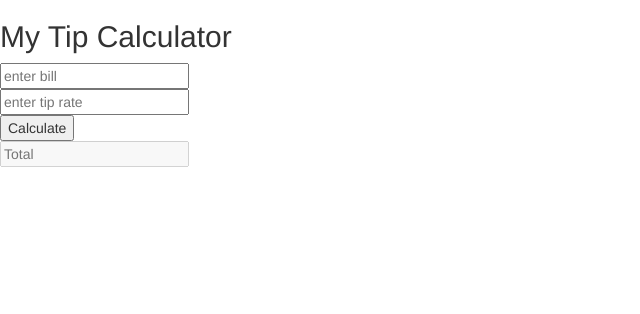
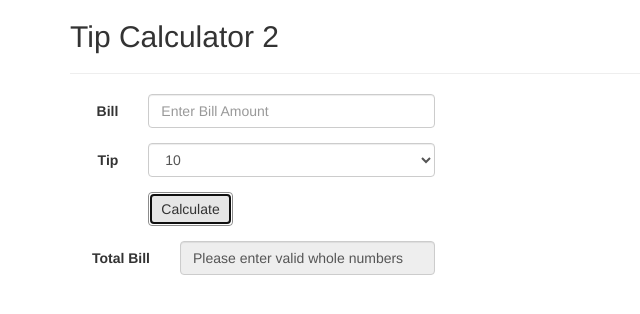
Before and after one commit to juliansal/SimpleTipCalc, a plain HTML site: page index.html in a window 1280 px wide. Both pictures are taken after a click on the button "Calculate". Shown: the whole page, without its empty margins (0-640 px from the left). Drawn offline with nearby package versions, Linux system fonts and the light colour scheme.

Commit message:
2nd commit added functionality

```diff
--- a/index.html
+++ b/index.html
@@ -1,19 +1,56 @@
- <!DOCTYPE html>
+<!doctype html>
 <html>
+	<title>Tip Calculator 2</title>
+	<link href="https://maxcdn.bootstrapcdn.com/bootstrap/3.3.6/css/bootstrap.min.css" rel="stylesheet">
 <head>
-	<title>Tip Calculator</title>
-	<link href="https://maxcdn.bootstrapcdn.com/bootstrap/3.3.6/css/bootstrap.min.css" rel="stylesheet" />
 </head>
 <body>
-	<h2>My Tip Calculator</h2>
-	<form>
-		<input type="text" placeholder="enter bill"/><br />
-		<input type="text" placeholder="enter tip rate"><br />
-		<input type="button" value="Calculate" /><br />
-		<input type="text" placeholder="Total" disabled="disabled" />
-	</form>
+	<div class="container">
+		<h2>Tip Calculator 2</h2>
+		<hr>
 
-	<script src="https://ajax.googleapis.com/ajax/libs/jquery/2.1.4/jquery.min.js"></script>
-	<script src="tip.js"></script>
+			<div class="col-sm-4">
+				<form class="form-horizontal">
+					<div class="form-group">
+						<label class="control-label col-sm-2">Bill</label>
+						<div class="col-sm-10">
+							<input type="text" id="bill" class="form-control" placeholder="Enter Bill Amount" />
+						</div>
+					</div>
+					<div class="form-group">
+						<label class="control-label col-sm-2">Tip</label>
+						<div class="col-sm-10">
+							<select id="tip" class="form-control">
+								<option>10</option>
+								<option>11</option>
+								<option>12</option>
+								<option>13</option>
+								<option>14</option>
+								<option>15</option>
+								<option>16</option>
+								<option>17</option>
+								<option>18</option>
+								<option>19</option>
+								<option>20</option>
+							</select>
+						</div>
+					</div>
+					<div class="form-group">
+						<div class="col-sm-offset-2 col-sm-10">
+							<input type="button" id="calculate" class="btn btn-default" value="Calculate" />
+						</div>
+					</div>
+					<div class="form-group">
+						<label class="control-label col-sm-3">Total Bill</label>
+						<div class="col-sm-9">
+							<input type="text" id="total" class="form-control" readonly placeholder="Total" />
+						</div>
+					</div>
+				</form>
+			</div>
+
+	</div>
+	<script src="https://code.jquery.com/jquery-2.1.4.min.js" ></script>
+	<script src="tip.js" ></script>
 </body>
 </html>
--- a/tip.js
+++ b/tip.js
@@ -1,31 +1,28 @@
 var billAmt = 0;
 var tipRate = 0;
-var tipButton = $('input[type=button]');
-var total = $('input[placeholder=Total]');
+var calcButton = $('#calculate');
+var billTotal = $('#total');
 
+var calcRate = function() {
+	billAmt = parseInt($('#bill').val());
+	tipRate = parseInt($('#tip option:selected').text());
 
-var calcTip = function() {
-	billAmt = parseInt($('input[placeholder="enter bill"]').val());
-	tipRate = parseInt($('input[placeholder="enter tip rate"]').val());
-	tipPercent = tipRate / 100;
-
-	return billAmt * tipPercent;
+	return billAmt * (tipRate / 100);
 };
 
-var addTotal = function() {
-	tip = calcTip();
-
-	return tip + billAmt;
+var addBill = function() {
+	tipPercent = calcRate();
+	return billAmt + tipPercent;
 };
 
 var displayTotal = function() {
-	$(tipButton).click(function() {
-		totalBill = addTotal();
-		if(isNaN(totalBill)) {
-			alert("please enter numbers");
+	$(calcButton).on("click", function() {
+		total = addBill();
+		if(!isNaN(total)) {
+			$(billTotal).val(total);
 		}
 		else {
-			$(total).val(totalBill);
+			$(billTotal).val("Please enter valid whole numbers");
 		}
 	});
 };
```
